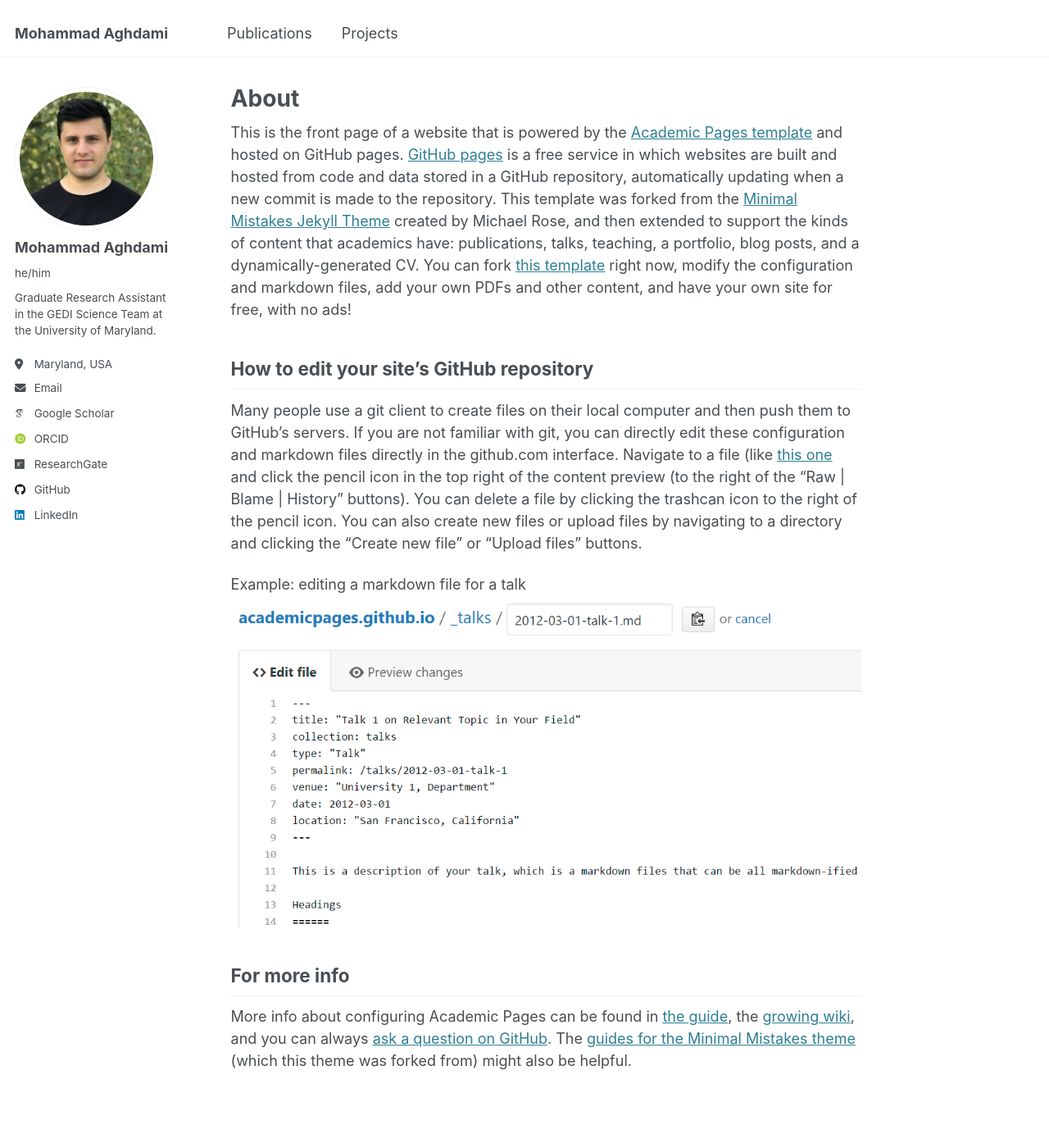
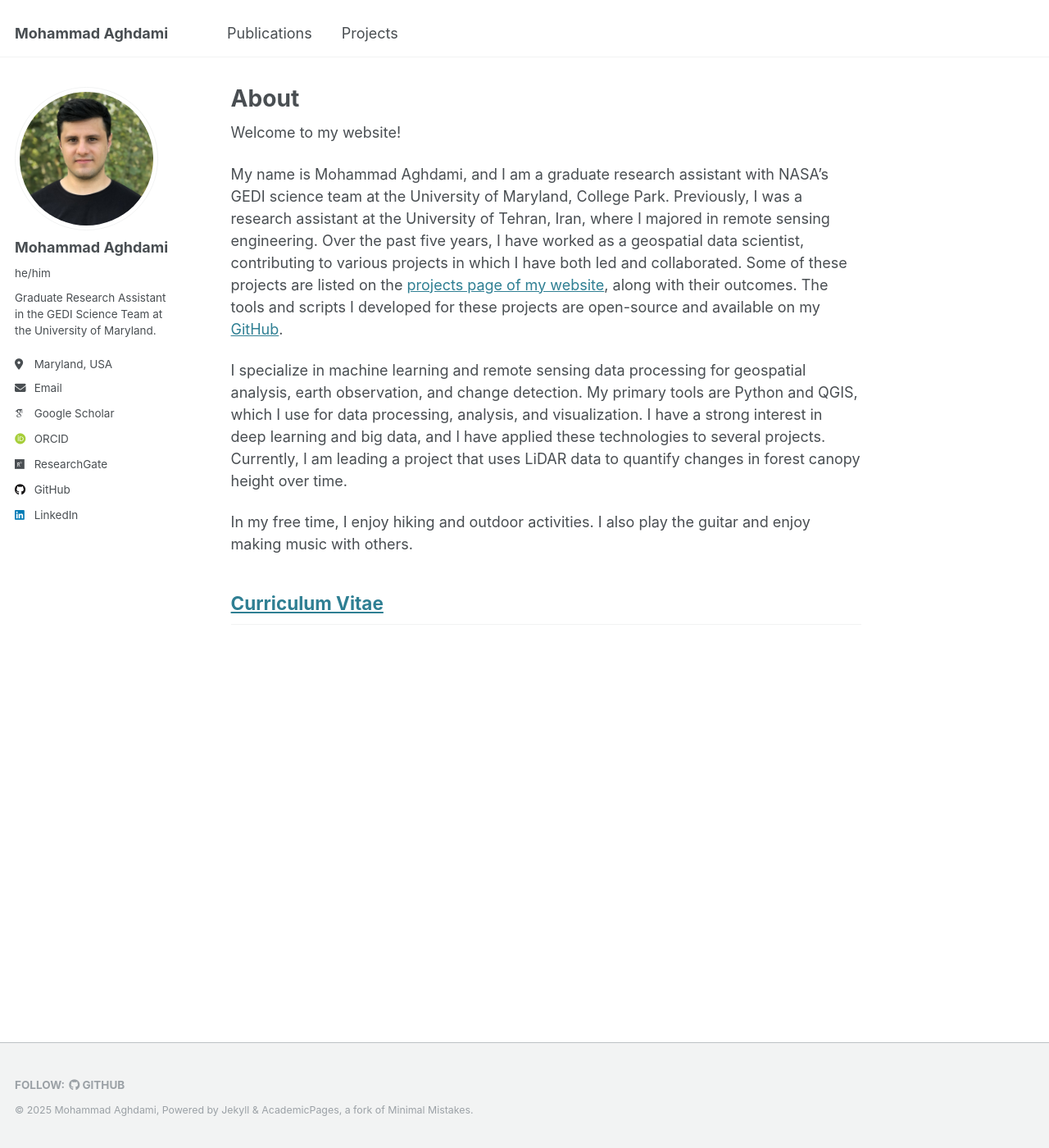
Before and after one commit to mo-agh/mo-agh.github.io, a Jekyll site: the page built from _pages/about.md, in a window 1280 px wide and 1400 px high. Shown: the whole window at 82% size. Built offline with Jekyll 4.4.1, drawn with Linux system fonts in a browser that asks for light colours; some web fonts are replaced.

Commit message:
Update about.md

```diff
--- a/_pages/about.md
+++ b/_pages/about.md
@@ -7,17 +7,12 @@
   - /about.html
 ---
 
-This is the front page of a website that is powered by the [Academic Pages template](https://github.com/academicpages/academicpages.github.io) and hosted on GitHub pages. [GitHub pages](https://pages.github.com) is a free service in which websites are built and hosted from code and data stored in a GitHub repository, automatically updating when a new commit is made to the repository. This template was forked from the [Minimal Mistakes Jekyll Theme](https://mmistakes.github.io/minimal-mistakes/) created by Michael Rose, and then extended to support the kinds of content that academics have: publications, talks, teaching, a portfolio, blog posts, and a dynamically-generated CV. You can fork [this template](https://github.com/academicpages/academicpages.github.io) right now, modify the configuration and markdown files, add your own PDFs and other content, and have your own site for free, with no ads!
+Welcome to my website!
 
+My name is Mohammad Aghdami, and I am a graduate research assistant with NASA's GEDI science team at the University of Maryland, College Park. Previously, I was a research assistant at the University of Tehran, Iran, where I majored in remote sensing engineering. Over the past five years, I have worked as a geospatial data scientist, contributing to various projects in which I have both led and collaborated. Some of these projects are listed on the [projects page of my website](https://mo-agh.github.io/projects/), along with their outcomes. The tools and scripts I developed for these projects are open-source and available on my [GitHub](https://github.com/mo-agh).
 
+I specialize in machine learning and remote sensing data processing for geospatial analysis, earth observation, and change detection. My primary tools are Python and QGIS, which I use for data processing, analysis, and visualization. I have a strong interest in deep learning and big data, and I have applied these technologies to several projects. Currently, I am leading a project that uses LiDAR data to quantify changes in forest canopy height over time.
 
-How to edit your site's GitHub repository
-------
-Many people use a git client to create files on their local computer and then push them to GitHub's servers. If you are not familiar with git, you can directly edit these configuration and markdown files directly in the github.com interface. Navigate to a file (like [this one](https://github.com/academicpages/academicpages.github.io/blob/master/_talks/2012-03-01-talk-1.md) and click the pencil icon in the top right of the content preview (to the right of the "Raw | Blame | History" buttons). You can delete a file by clicking the trashcan icon to the right of the pencil icon. You can also create new files or upload files by navigating to a directory and clicking the "Create new file" or "Upload files" buttons.
+In my free time, I enjoy hiking and outdoor activities. I also play the guitar and enjoy making music with others.
 
-Example: editing a markdown file for a talk
-![Editing a markdown file for a talk](/images/editing-talk.png)
-
-For more info
-------
-More info about configuring Academic Pages can be found in [the guide](https://academicpages.github.io/markdown/), the [growing wiki](https://github.com/academicpages/academicpages.github.io/wiki), and you can always [ask a question on GitHub](https://github.com/academicpages/academicpages.github.io/discussions). The [guides for the Minimal Mistakes theme](https://mmistakes.github.io/minimal-mistakes/docs/configuration/) (which this theme was forked from) might also be helpful.
+## [Curriculum Vitae](/files/CV_v2.png)
```
